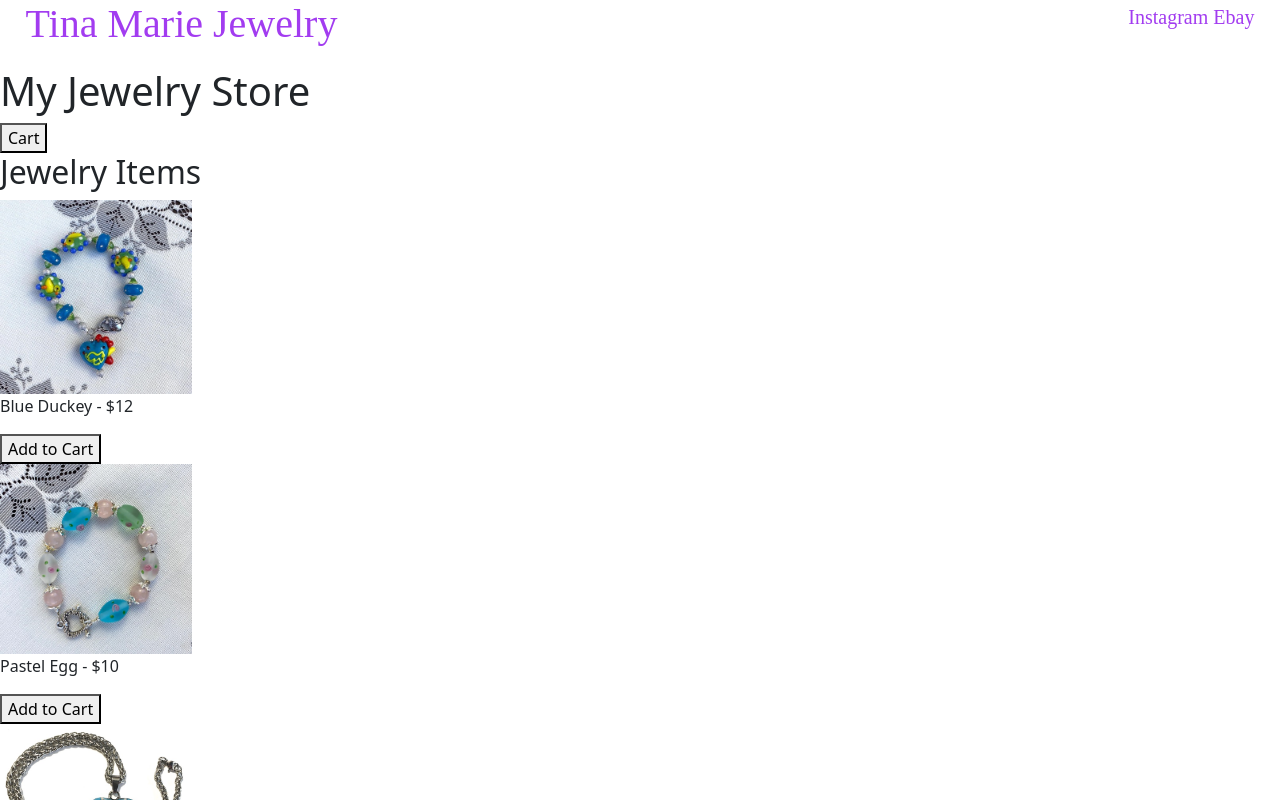
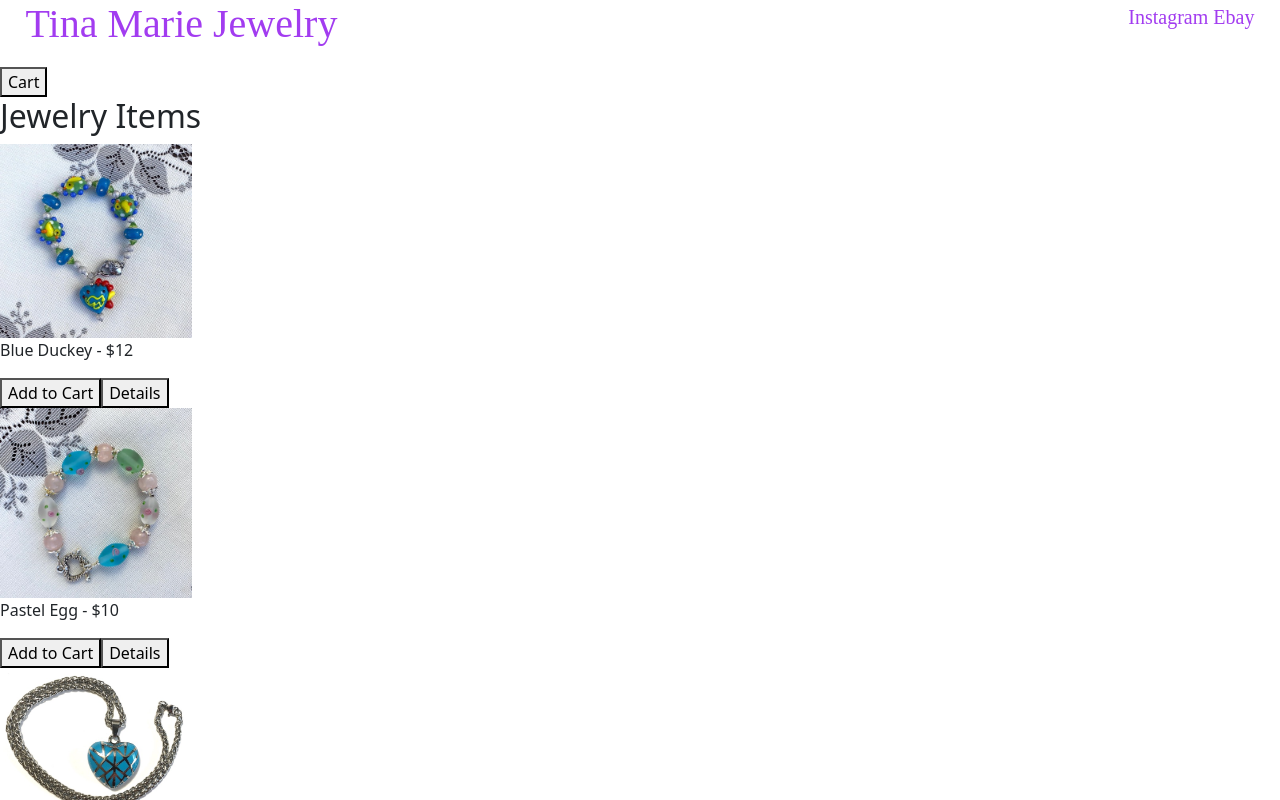
Before and after one commit to maurorosalesjr/Jewelry, a React (Create React App) app: page / in a window 1280 px wide. Shown: the top 800 px of the page. Built offline with nearby package versions, Linux system fonts and the light colour scheme.

Commit message:
added details view, some bug testing

```diff
--- a/src/components/JewelryControl.js
+++ b/src/components/JewelryControl.js
@@ -11,6 +11,7 @@ function JewelryControl() {
 
   const [jewelry, setJewelry] = useState([]);
   const [showCart, setShowCart] = useState(false);
+
 
   // Add a jewelry item to the shopping cart
   const addToCart = (jewelryItem) => {
@@ -28,13 +29,13 @@ function JewelryControl() {
 
   return (
     <div>
-      <h1>My Jewelry Store</h1>
       <button onClick={() => setShowCart(!showCart)}>Cart</button>
       {showCart ? (
         <Cart jewelry={jewelry} removeFromCart={removeFromCart} totalPrice={totalPrice} />
       ) : (
         <JewelryList addToCart={addToCart} />
       )}
+
     </div>
   );
 }
--- a/src/components/JewelryList.js
+++ b/src/components/JewelryList.js
@@ -1,5 +1,6 @@
-import React from 'react';
+import React, {useState} from 'react';
 import mainJewelryList  from './MainJewelryList';
+import JewelryDetail from './JewelryDetail';
 
 
 const imgStyle ={
@@ -10,6 +11,8 @@ const imgStyle ={
 
 
 function JewelryList(props) {
+    const [showDetail, setShowDetail] = useState(false);
+
     return (
         <div>
         <h2>Jewelry Items</h2>
@@ -20,6 +23,12 @@ function JewelryList(props) {
             <p>{jewelryItem.name} - ${jewelryItem.price}</p>
 
             <button onClick={() => props.addToCart(jewelryItem)}>Add to Cart</button>
+
+            {showDetail ? (
+                <JewelryDetail />
+            ) : (
+                <button onClick={() =>setShowDetail(!showDetail)}>Details</button>
+            )}
             </div>
         ))}
         </div>
```
